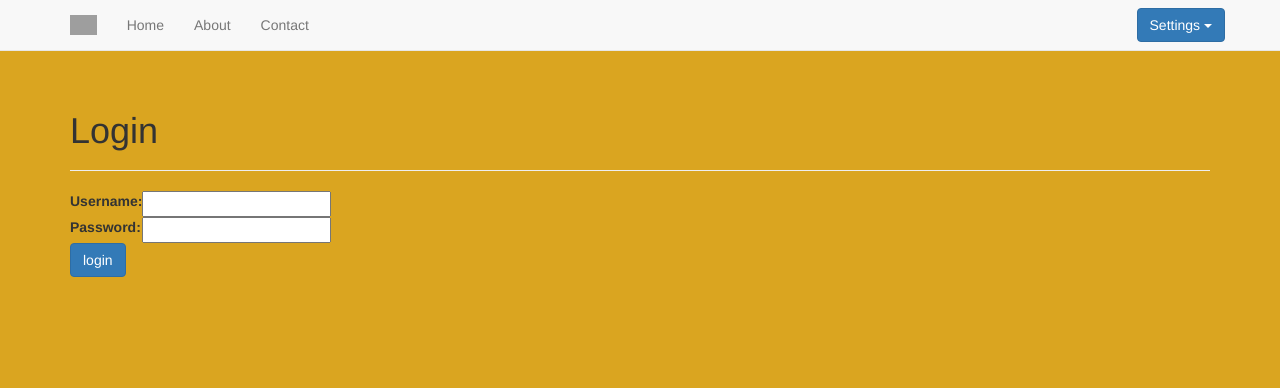
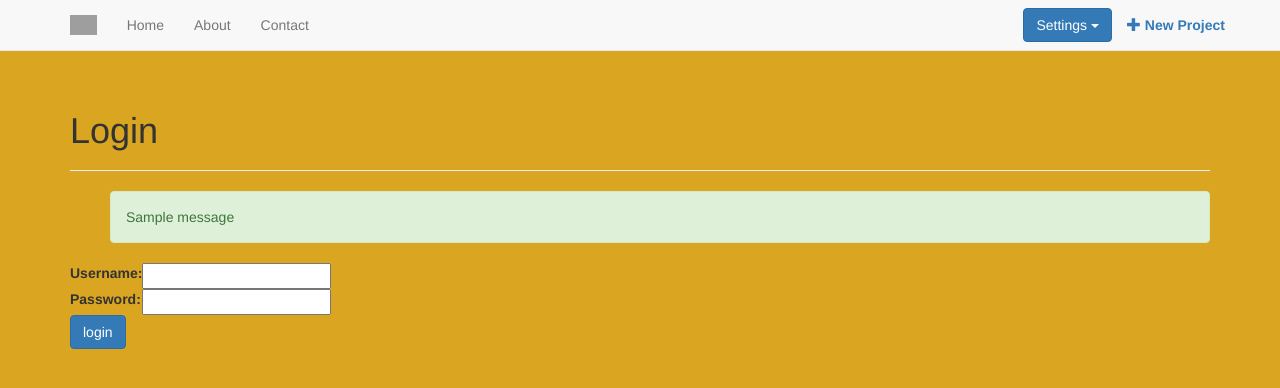
Before and after one commit to MaxGoh/FocalPoint, a Django app: template accounts/templates/accounts/login.html in a window 1280 px wide. Shown: the top 388 px of the page. Run offline with Django 3.2, Linux system fonts and the light colour scheme; the template is opened without the code that fills it: values that come from a table or form of the project are taken from there, others are empty; a user stored in the database is signed in; one stand-in notice (Sample message) is shown; some libraries are stand-ins or nearby versions; grey boxes are pictures that could not be loaded.

Commit message:
Changed register redirect to login page

```diff
--- a/accounts/templates/accounts/login.html
+++ b/accounts/templates/accounts/login.html
@@ -5,6 +5,16 @@
     <div class="page-header">
         <h1>Login</h1>
     </div>
+
+    {% if messages %}
+    <ul class="messages">
+        {% for message in messages %}
+            <div class="alert alert-success" role="alert">
+                <p{% if message.tags %} class="{{ message.tags }}"{% endif %}>{{ message }}</p>
+            </div>
+        {% endfor %}
+    </ul>
+    {% endif %}
 
 {% if form.errors %}
 
--- a/accounts/views.py
+++ b/accounts/views.py
@@ -25,7 +25,7 @@ def register_new(request):
             user = form.save(commit=False)
             user.save()
             messages.success(request, 'Your account has been created.')
-            return redirect('home')
+            return redirect('login')
     else:
         form = UserCreationForm()
     return render(request, 'accounts/register.html', {'form': form})
--- a/templates/base.html
+++ b/templates/base.html
@@ -15,7 +15,7 @@
     <nav class="navbar navbar-default navbar-static-top">
         <div class="container">
             <div class="navbar-header">
-              <a class="navbar-brand" href="#">
+              <a class="navbar-brand" href="{% url 'home' %}">
                 <img alt="Brand" src="https://cdn2.iconfinder.com/data/icons/bright-food-products/512/tomato-512.png">
               </a>
             </div>
@@ -24,6 +24,7 @@
             <p class="navbar-text navbar-left"><a href="#" class="navbar-link">Contact</a></p>
 
             {% if user.is_authenticated %}
+                <p class="navbar-text navbar-right"><a href="#"><span class="glyphicon glyphicon-plus"></span> <b>New Project</b></a></p>
                 <div class="dropdown navbar-right navbar-btn">
                     <button class="btn btn-primary dropdown-toggle" type="button" id="dropdownMenu1" data-toggle="dropdown" aria-haspopup="true" aria-expanded="true">
                         Settings
@@ -40,10 +41,6 @@
                     </ul>
                 </div>
             {% else %}
-                <!--
-                <button type="button" class="btn btn-primary navbar-btn navbar-right" onclick="window.location.href={% url 'login' %}">Sign in</button>
-                <button type="button" class="btn btn-primary navbar-btn navbar-right" onclick="window.location.href={% url 'register' %}">Register</button>
-                -->
                 <p class="navbar-text navbar-right"><a href="{% url 'login' %}" class="navbar-link">Sign in</a></p>
                 <p class="navbar-text navbar-right"><a href="{% url 'register' %}" class="navbar-link">Register</a></p>
             {% endif %}
```
Also changed, not shown: pages/templates/pages/projects.html (added, +10 -0 lines), db.sqlite3.
